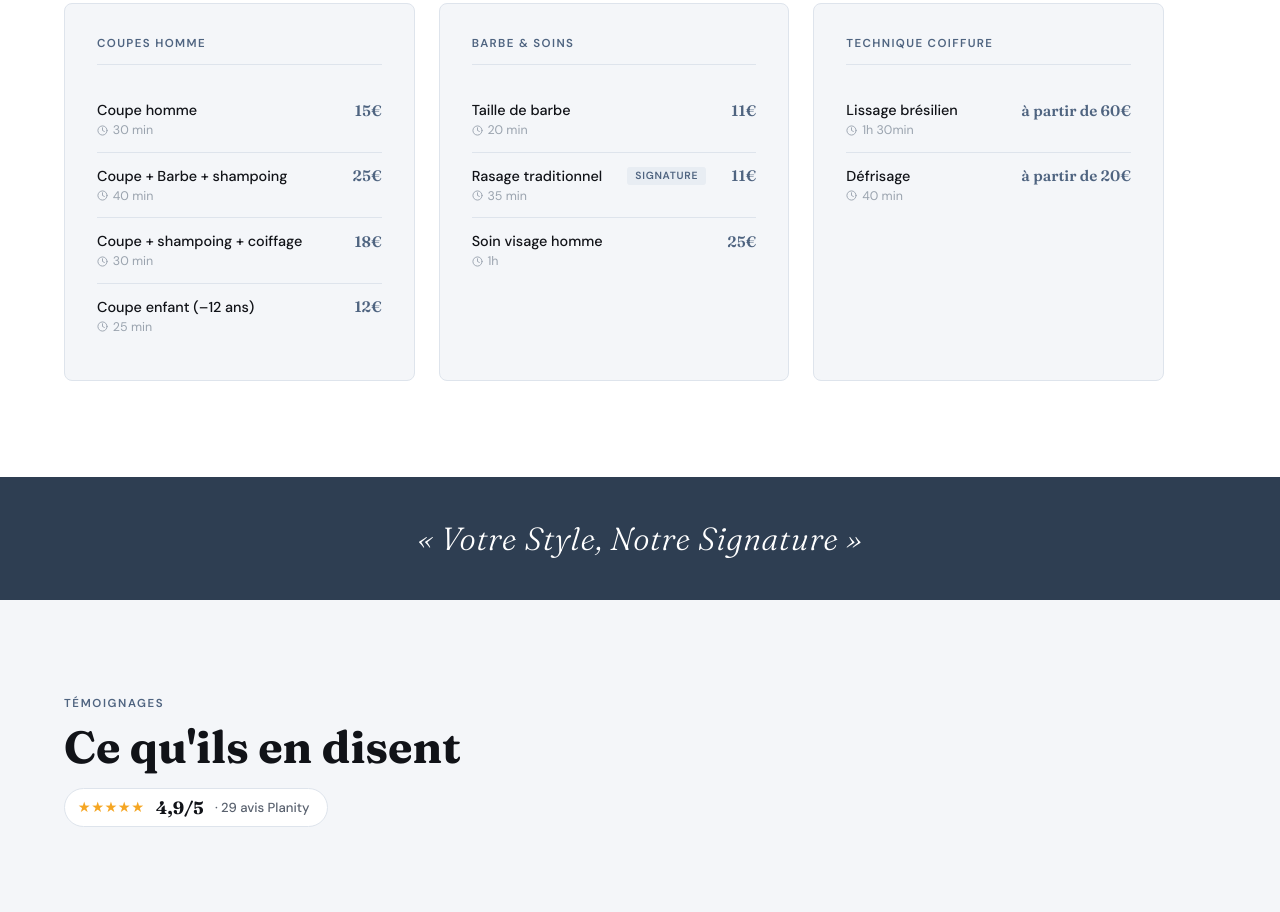
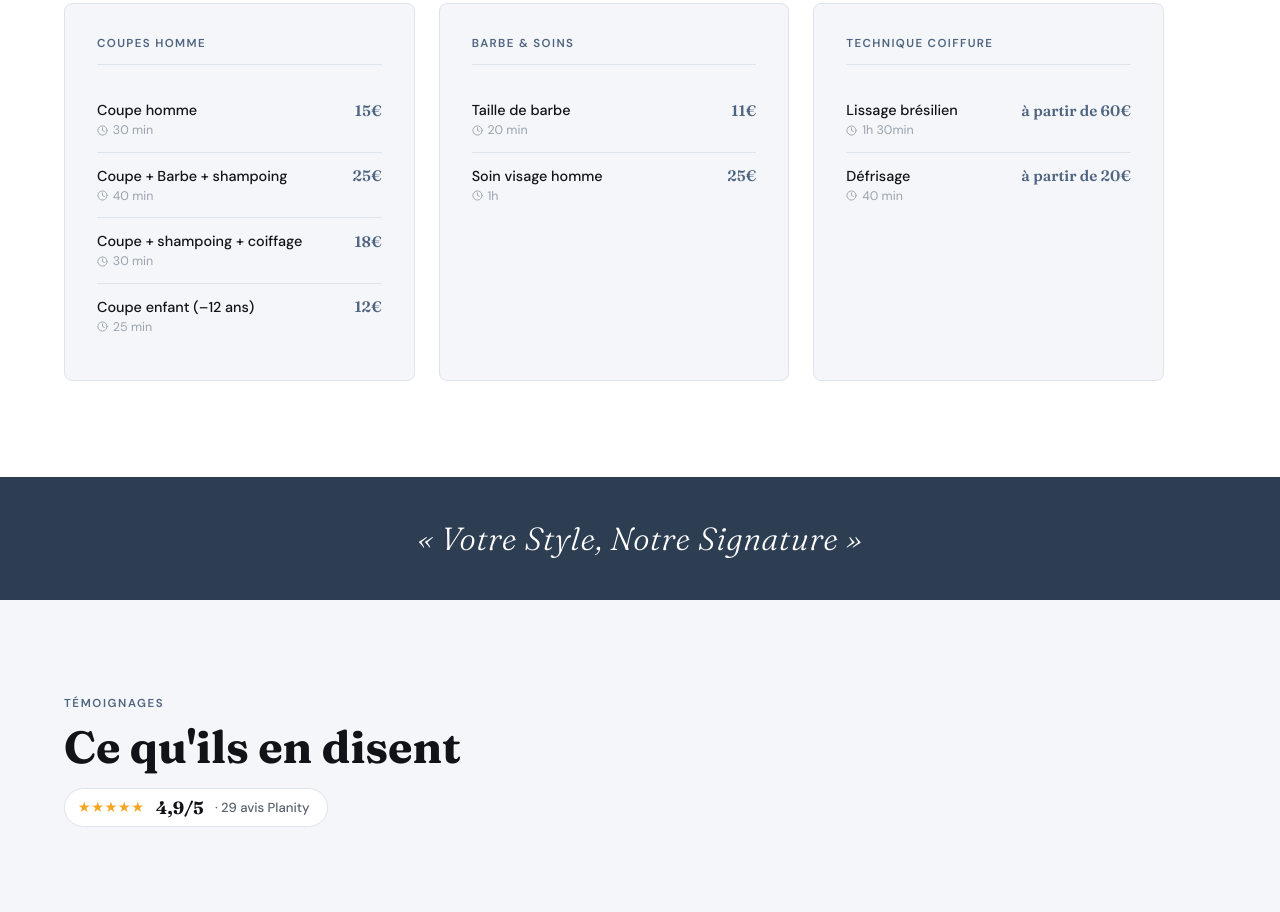
Before and after one commit to Barberchic/barber-chic, a plain HTML site: page index.html in a window 1280 px wide. Shown: the part 1310-2222 px from the top of the page. Drawn offline with Linux system fonts and the light colour scheme.

Commit message:
Remove traditional shaving service from index.html
Removed traditional shaving service details from the services list.

```diff
--- a/index.html
+++ b/index.html
@@ -1350,21 +1350,6 @@
         </div>
         <div class="service-item">
           <div class="service-row">
-            <span class="service-name">Rasage traditionnel</span>
-            <span class="service-badge">Signature</span>
-            <span class="service-price">11€</span>
-          </div>
-          <span class="service-meta">
-            <svg width="11" height="11" viewBox="0 0 24 24" fill="none" stroke="currentColor" stroke-width="2"
-              stroke-linecap="round" stroke-linejoin="round">
-              <circle cx="12" cy="12" r="10" />
-              <polyline points="12,6 12,12 16,14" />
-            </svg>
-            35 min
-          </span>
-        </div>
-        <div class="service-item">
-          <div class="service-row">
             <span class="service-name">Soin visage homme</span>
             <span class="service-price">25€</span>
           </div>
```
